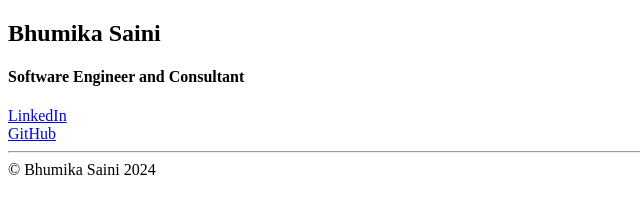
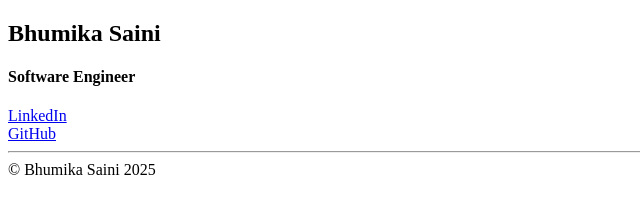
Before and after one commit to BhumikaSaini/BhumikaSaini.github.io, a plain HTML site: page index.html in a window 1280 px wide. Shown: the whole page, without its empty margins (0-640 px from the left). Drawn offline with Linux system fonts and the light colour scheme.

Commit message:
Update index.html

```diff
--- a/index.html
+++ b/index.html
@@ -10,7 +10,7 @@
     <div id="wrapper">
       <div id="main">
         <h2>Bhumika Saini</h2>
-        <h4>Software Engineer and Consultant</h4>
+        <h4>Software Engineer</h4>
         <div id="social">
           <a href="https://www.linkedin.com/in/BhumikaSaini" target="_blank"> LinkedIn </a>
           <br />
@@ -19,7 +19,7 @@
         </div>
       </div>
       <hr />
-      <div id="footer"> &copy; Bhumika Saini 2024 </div>
+      <div id="footer"> &copy; Bhumika Saini 2025 </div>
     </div>
   </body>
 </html>
```
